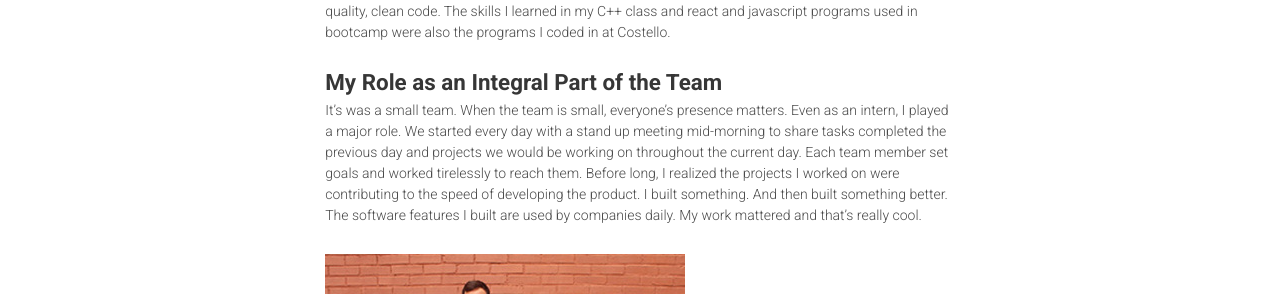
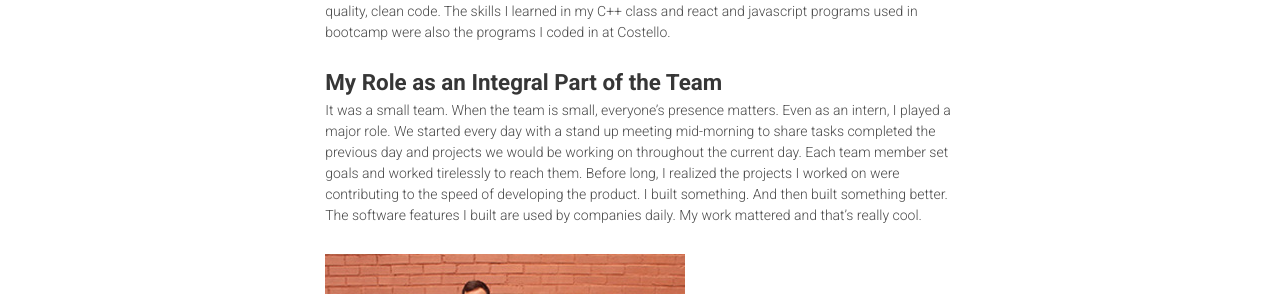
Before and after one commit to danieljbell/cloudcannon-test, a Jekyll site: the page built from _posts/2017-08-14-how-my-internship-at-a-tech-startup-impacted-my-future---nick-fordyce.md, in a window 1280 px wide and 900 px high, scrolled down 1566 px. Shown: the part 158-452 px from the top of the window. Built offline with Jekyll 4.4.1, drawn with Linux system fonts in a browser that asks for light colours.

```diff
--- a/_posts/2017-08-14-how-my-internship-at-a-tech-startup-impacted-my-future---nick-fordyce.md
+++ b/_posts/2017-08-14-how-my-internship-at-a-tech-startup-impacted-my-future---nick-fordyce.md
@@ -25,7 +25,7 @@ I walked into Suite 1A2 on my first day to my desk right inside the door. Right
 
 ### **My Role as an Integral Part of the Team**
 
-It’s was a small team. When the team is small, everyone’s presence matters. Even as an intern, I played a major role. We started every day with a stand up meeting mid-morning to share tasks completed the previous day and projects we would be working on throughout the current day. Each team member set goals and worked tirelessly to reach them. Before long, I realized the projects I worked on were contributing to the speed of developing the product. I built something. And then built something better. The software features I built are used by companies daily. My work mattered and that’s really cool.
+It was a small team. When the team is small, everyone’s presence matters. Even as an intern, I played a major role. We started every day with a stand up meeting mid-morning to share tasks completed the previous day and projects we would be working on throughout the current day. Each team member set goals and worked tirelessly to reach them. Before long, I realized the projects I worked on were contributing to the speed of developing the product. I built something. And then built something better. The software features I built are used by companies daily. My work mattered and that’s really cool.
 
 ![](/uploads/versions/nick-fordyce-interns---x0-0-334-223-360-240x---.jpg)
 
```
